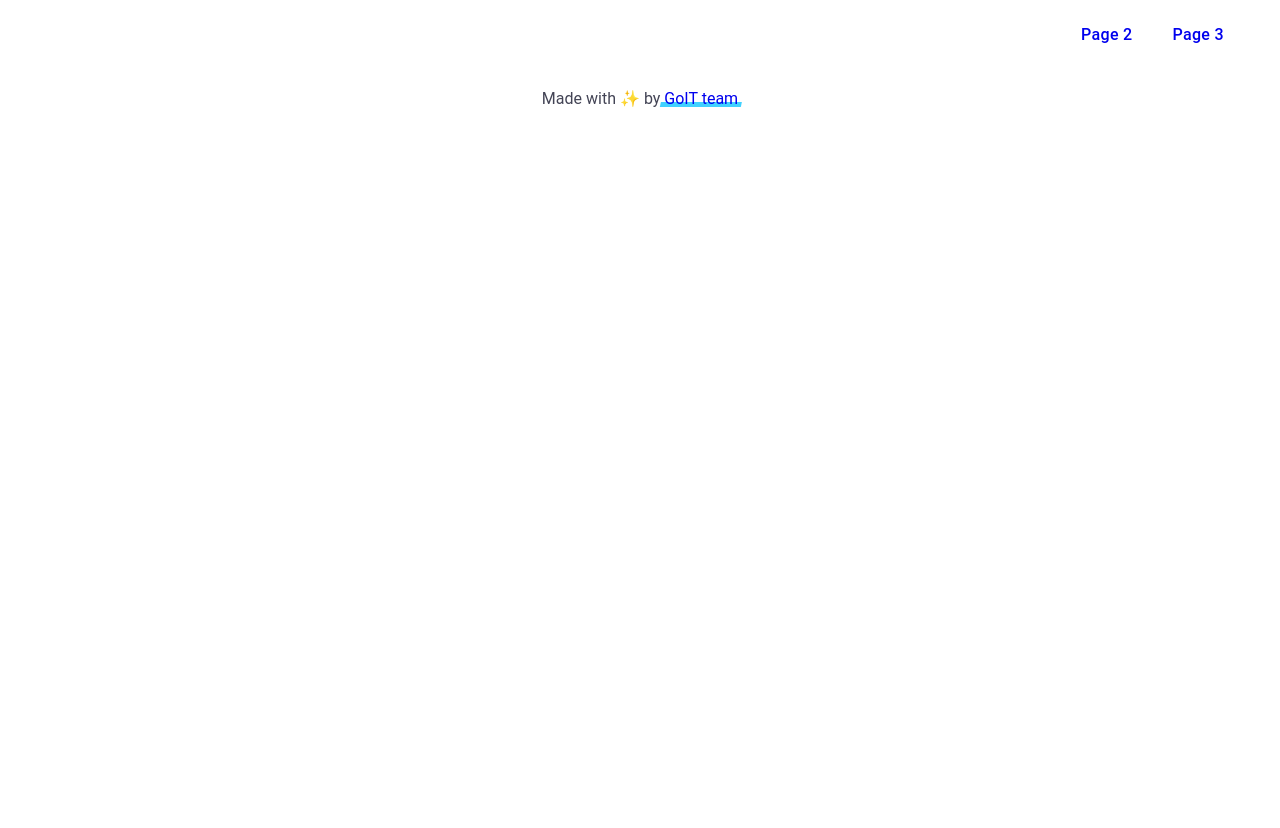
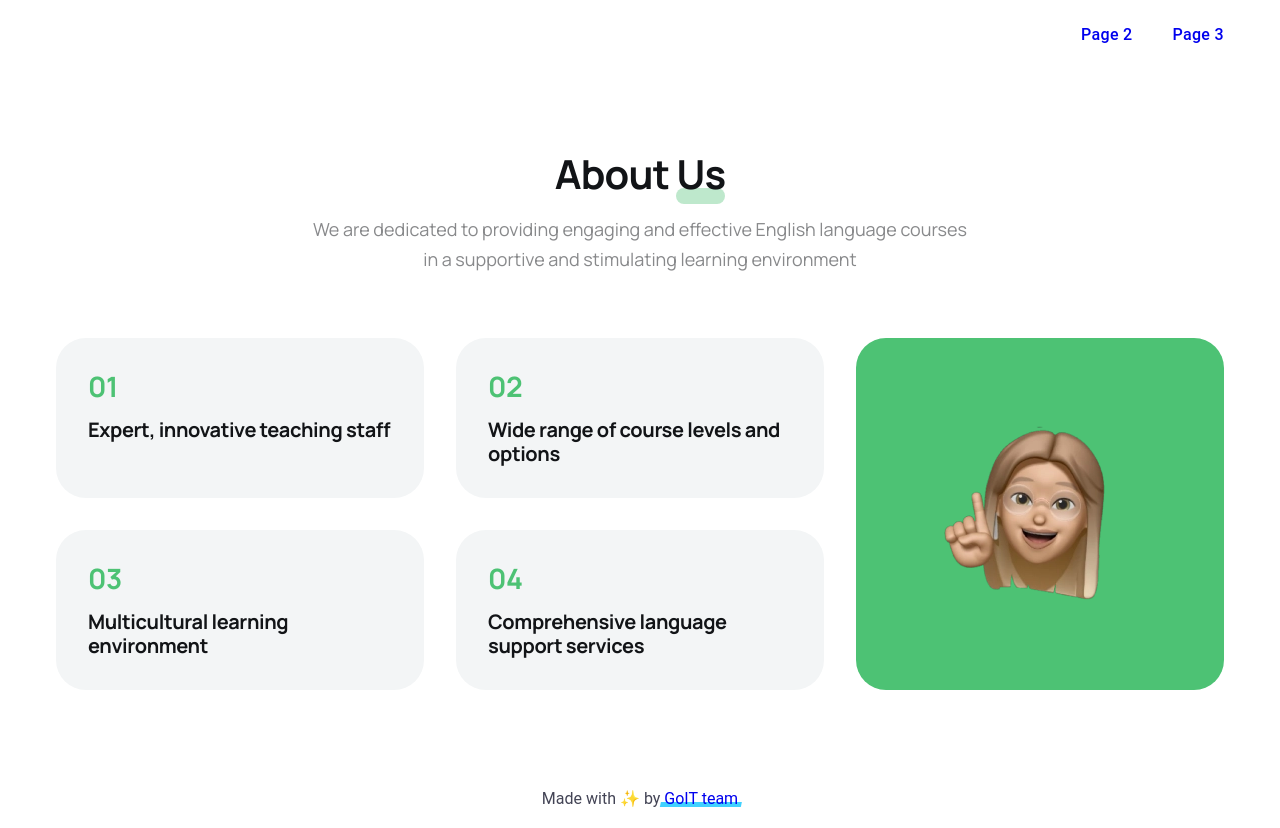
Before and after one commit to volvyas/atlas-team-04, a website built with Vite: page src/index.html in a window 1280 px wide. Before the commit the page ends 800 px from the top, so only its background shows below. Built offline with nearby package versions, Linux system fonts and the light colour scheme.

Commit message:
add about us section

```diff
--- a/src/css/about.css
+++ b/src/css/about.css
@@ -0,0 +1,146 @@
+.about {
+	margin-block: 80px;
+}
+
+.about__title {
+	margin-bottom: 16px;
+	color: var(--color-black, #121417);
+	font-family: 'Manrope', sans-serif;
+	font-size: 32px;
+	font-weight: 700;
+	line-height: 36px;
+	letter-spacing: -0.02em;
+	text-align: center;
+}
+
+.about__title span {
+	position: relative;
+	z-index: 1;
+}
+
+.about__title span::after {
+	position: absolute;
+	z-index: -1;
+	bottom: -3px;
+	left: 0;
+	width: 100%;
+	height: 16px;
+	border-radius: 8px;
+	background-color: #bee8cc;
+	content: '';
+}
+
+.about__subtitle {
+	max-width: 658px;
+	margin-inline: auto;
+	color: color-mix(in srgb, var(--color-black, #121417) 50%, transparent);
+	font-family: 'Manrope', sans-serif;
+	font-size: 14px;
+	font-weight: 400;
+	line-height: 24px;
+	text-align: center;
+	margin-bottom: 40px;
+}
+
+.about-list {
+	display: grid;
+	min-width: 0;
+	grid-template-columns: 1fr;
+	gap: 20px;
+	margin: 0;
+	padding: 0;
+	list-style: none;
+	counter-reset: about-list-counter;
+}
+
+.about-list__card {
+	display: flex;
+	min-width: 0;
+	flex-direction: column;
+	gap: 16px;
+	padding: 32px;
+	border-radius: 16px;
+	background-color: #F3F5F6;
+	counter-increment: about-list-counter;
+}
+
+.about-list__card::before {
+	color: #4dc274;
+	font-family: 'Manrope', sans-serif;
+	font-size: 28px;
+	font-weight: 700;
+	line-height: 32px;
+	letter-spacing: -0.02em;
+	content: '0' counter(about-list-counter);
+}
+
+.about-list__card p {
+	margin: 0;
+	color: var(--color-black, #121417);
+	font-family: 'Manrope', sans-serif;
+	font-size: 20px;
+	font-weight: 700;
+	line-height: 24px;
+	letter-spacing: -0.02em;
+}
+
+.about-list__card--photo {
+	min-height: 313px;
+	background-color: #4dc274;
+	counter-increment: none;
+	align-items: center;
+	justify-content: center;
+}
+
+.about-list__card--photo::before {
+	content: none;
+}
+
+.about-list__card--photo img {
+	display: block;
+	width: 100%;
+	max-width: 254px;
+	height: auto;
+	object-fit: cover;
+}
+
+@media only screen and (min-width: 768px) {
+	.about__title {
+		font-size: 40px;
+		line-height: 48px;
+	}
+
+	.about__subtitle {
+		font-size: 18px;
+		line-height: 30px;
+		margin-bottom: 64px;
+	}
+
+	.about-list {
+		grid-template-columns: repeat(2, minmax(0, 1fr));
+		gap: 32px;
+	}
+
+	.about-list__card--photo {
+		grid-column: 1 / -1;
+		min-height: 243px;
+	}
+}
+
+@media only screen and (min-width: 1200px) {
+	.about-list {
+		grid-template-columns: repeat(3, minmax(0, 1fr));
+		grid-template-rows: repeat(2, 1fr);
+	}
+
+	.about-list__card {
+		border-radius: 30px;
+	}
+
+	.about-list__card--photo {
+		border-radius: 30px;
+		grid-column: 3;
+		grid-row: 1 / 3;
+		min-height: 352px;
+	}
+}
--- a/src/partials/about.html
+++ b/src/partials/about.html
@@ -0,0 +1,33 @@
+<section class="about" id="about">
+	<div class="container">
+		<h2 class="about__title">
+			About
+			<span>Us</span>
+		</h2>
+
+		<p class="about__subtitle">
+			We are dedicated to providing engaging and effective English language courses in a supportive and stimulating
+			learning environment
+		</p>
+
+		<ol class="about-list">
+			<li class="about-list__card">
+				<p>Expert, innovative teaching staff</p>
+			</li>
+			<li class="about-list__card">
+				<p>Wide range of course levels and options</p>
+			</li>
+			<li class="about-list__card">
+				<p>Multicultural learning environment</p>
+			</li>
+			<li class="about-list__card">
+				<p>Comprehensive language support services</p>
+			</li>
+			<li class="about-list__card about-list__card--photo">
+				<img src="img/webp/about-photo.webp" srcset="
+						img/webp/about-photo.webp 1x,
+						img/webp/about-photo@2x.webp 2x" alt="Smiling teacher" width="254" height="211">
+			</li>
+		</ol>
+	</div>
+</section>
```
Also changed, not shown: src/css/base.css (line endings or trailing spaces), src/img/webp/about-photo.webp (added), src/img/webp/about-photo@2x.webp (added).
